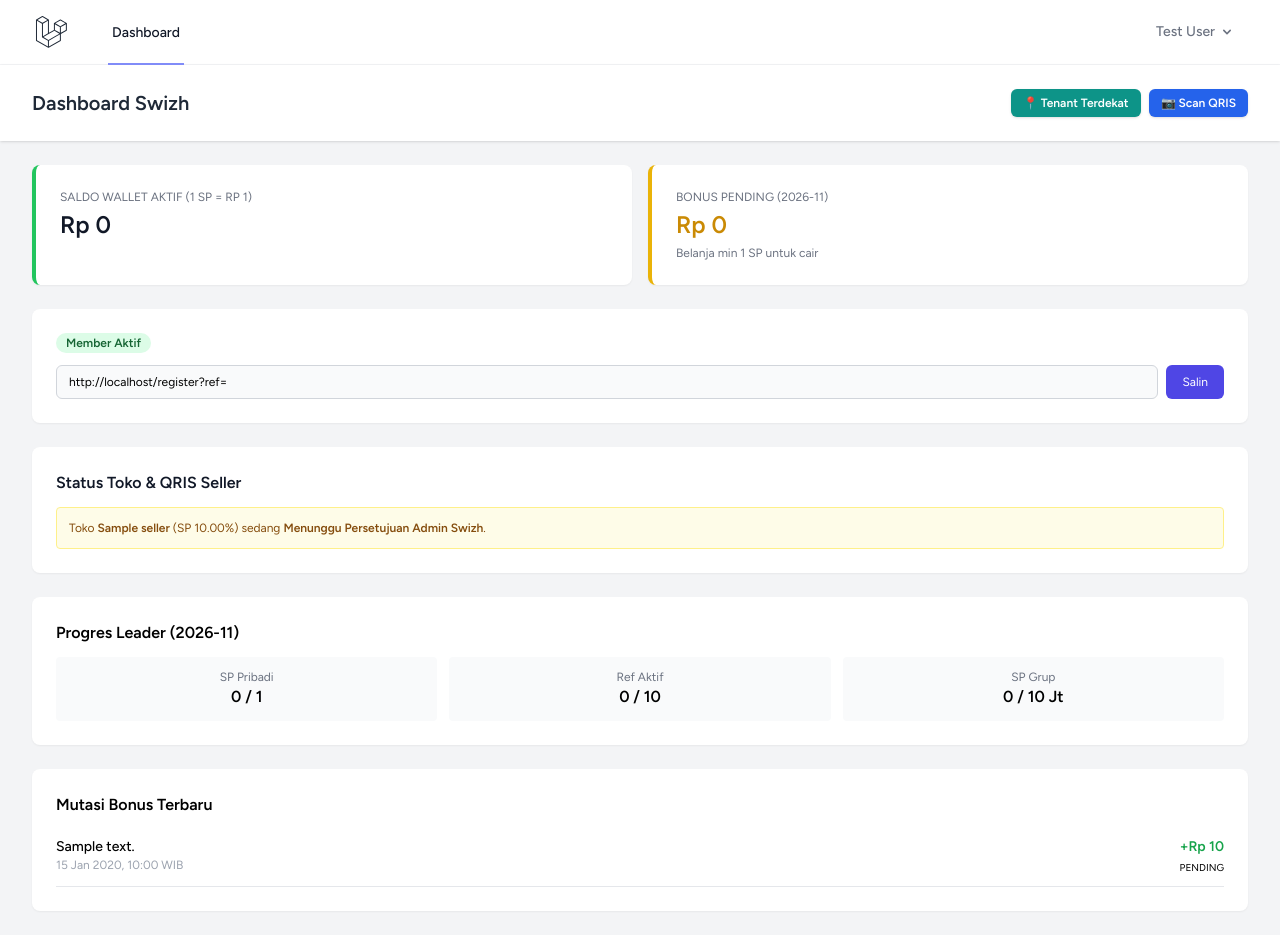
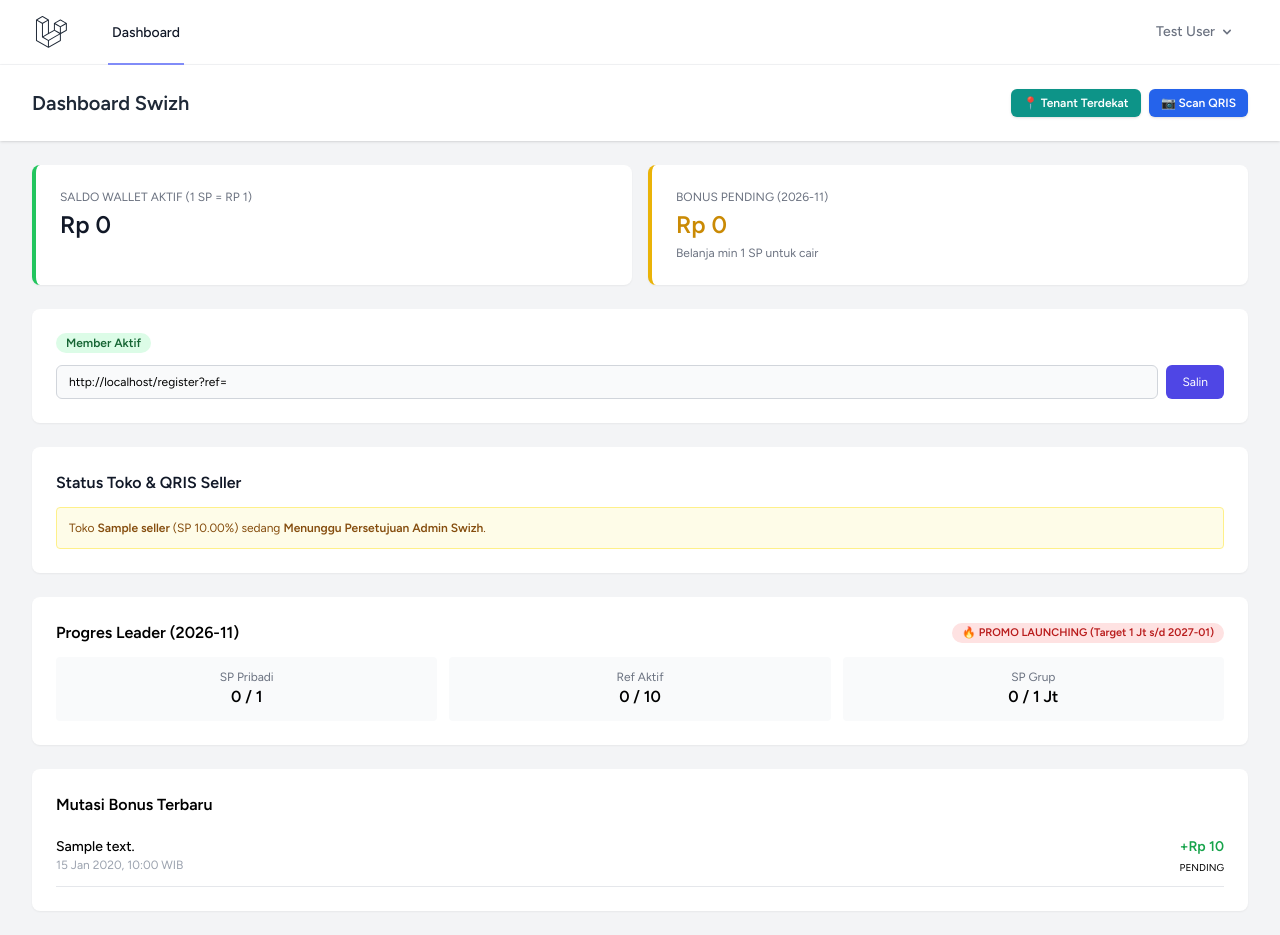
Before and after one commit to izunlaravel/Swizh, a Laravel app: page /dashboard in a window 1280 px wide. Run offline with Laravel 12, Linux system fonts and the light colour scheme; a user stored in the database is signed in; data comes from the database, SQL or seed files in the repository; tables that the repository leaves empty hold one stand-in row (values such as "Sample post"); style sheets or scripts are compiled from the project's sources.

Commit message:
tambah fitur promo launching syarat leader 1 juta SP

```diff
--- a/app/Services/SwizhPointService.php
+++ b/app/Services/SwizhPointService.php
@@ -62,6 +62,32 @@ class SwizhPointService
         });
     }
 
+    /**
+     * Tentukan target SP Grup Leader: 1 Juta saat Promo Launching, 10 Juta saat Normal
+     */
+    public function getRequiredLeaderGroupSp(string $period): array
+    {
+        $settings = DB::table('app_settings')->pluck('value', 'key');
+        $isPromoActive = ($settings['leader_promo_active'] ?? '0') === '1';
+        $promoUntil = $settings['leader_promo_until_month'] ?? '';
+        $promoTarget = (int) ($settings['leader_promo_group_sp'] ?? 1000000);
+        $normalTarget = (int) ($settings['leader_normal_group_sp'] ?? 10000000);
+
+        if ($isPromoActive && $period <= $promoUntil) {
+            return [
+                'target_sp' => $promoTarget,
+                'is_promo' => true,
+                'promo_until' => $promoUntil,
+            ];
+        }
+
+        return [
+            'target_sp' => $normalTarget,
+            'is_promo' => false,
+            'promo_until' => $promoUntil,
+        ];
+    }
+
     public function hasPersonalSp(int $userId, string $period): bool
     {
         return $this->getPersonalSp($userId, $period) >= 1;
@@ -101,13 +127,19 @@ class SwizhPointService
             }
         }
 
-        $isLeaderQualified = ($personalSp >= 1) && ($activeReferralsCount >= 10) && ($groupSp >= 10000000);
+        $leaderRule = $this->getRequiredLeaderGroupSp($period);
+        $requiredGroupSp = $leaderRule['target_sp'];
+
+        $isLeaderQualified = ($personalSp >= 1) && ($activeReferralsCount >= 10) && ($groupSp >= $requiredGroupSp);
 
         return [
             'period' => $period,
             'personal_sp' => $personalSp,
             'active_referrals' => $activeReferralsCount,
             'group_sp' => $groupSp,
+            'required_group_sp' => $requiredGroupSp,
+            'is_promo_leader' => $leaderRule['is_promo'],
+            'promo_until' => $leaderRule['promo_until'],
             'is_leader_qualified' => $isLeaderQualified,
         ];
     }
--- a/resources/views/admin/sellers.blade.php
+++ b/resources/views/admin/sellers.blade.php
@@ -22,6 +22,9 @@
                     <p class="text-2xl font-bold text-green-700 mt-1">Rp {{ number_format($leaderPoolRp, 0, ',', '.') }}</p>
                 </div>
             </div>
+
+            @php $sPromo = \Illuminate\Support\Facades\DB::table("app_settings")->pluck("value", "key"); @endphp
+            <div class="bg-white shadow-sm sm:rounded-lg p-6 border-l-4 border-red-500"><h3 class="font-semibold text-gray-900 mb-2">🔥 Pengaturan Promo Launching Syarat Leader</h3><form method="POST" action="{{ route('admin.promo.update') }}" class="grid grid-cols-1 md:grid-cols-4 gap-3 items-end">@csrf<div><label class="flex items-center gap-2 text-sm font-medium"><input type="checkbox" name="leader_promo_active" {{ ($sPromo["leader_promo_active"] ?? "0") === "1" ? "checked" : "" }}> Aktifkan Promo</label></div><div><label class="block text-xs text-gray-600">Target SP Grup Promo</label><input type="number" name="leader_promo_group_sp" value="{{ $sPromo["leader_promo_group_sp"] ?? 1000000 }}" class="mt-1 w-full text-sm border-gray-300 rounded-md"></div><div><label class="block text-xs text-gray-600">Berlaku s/d Bulan (YYYY-MM)</label><input type="text" name="leader_promo_until_month" value="{{ $sPromo["leader_promo_until_month"] ?? now()->addMonths(2)->format("Y-m") }}" class="mt-1 w-full text-sm border-gray-300 rounded-md"></div><div><button type="submit" style="background-color:#dc2626;color:#fff;" class="w-full py-2 text-xs font-bold rounded-md">Simpan Pengaturan Promo</button></div></form></div>
 
             <div class="bg-white shadow-sm sm:rounded-lg p-6 border-l-4 border-purple-600 flex flex-col md:flex-row justify-between items-center gap-4"><div><h3 class="font-semibold text-gray-900">Tutup Buku Bulanan Otomatis (Tgl 1 Pukul 00:05 WIB)</h3><p class="text-xs text-gray-500">Menghanguskan bonus pending, membagi Pool Leader 5%, dan menghitung pemenang Reward 10%.</p></div><form method="POST" action="{{ route('admin.closing.run') }}" onsubmit="return confirm('Yakin jalankan tutup buku untuk periode bulan berjalan?')">@csrf<button type="submit" style="background-color:#7c3aed;color:#fff;" class="px-4 py-2 text-xs font-bold rounded-md">🔒 Jalankan Tutup Buku Sekarang</button></form></div>
 
--- a/resources/views/dashboard.blade.php
+++ b/resources/views/dashboard.blade.php
@@ -109,11 +109,11 @@
             </div>
 
             <div class="bg-white shadow-sm sm:rounded-lg p-6">
-                <h3 class="font-semibold mb-3">Progres Leader ({{ $period }})</h3>
+                <div class="flex flex-wrap justify-between items-center gap-2 mb-3"><h3 class="font-semibold">Progres Leader ({{ $period }})</h3>@if($stats["is_promo_leader"])<span class="px-2.5 py-0.5 text-[11px] font-bold bg-red-100 text-red-700 rounded-full">🔥 PROMO LAUNCHING (Target 1 Jt s/d {{ $stats["promo_until"] }})</span>@endif</div>
                 <div class="grid grid-cols-3 gap-3 text-center">
                     <div class="p-3 bg-gray-50 rounded"><p class="text-xs text-gray-500">SP Pribadi</p><p class="font-bold">{{ number_format($stats['personal_sp'], 0, ',', '.') }} / 1</p></div>
                     <div class="p-3 bg-gray-50 rounded"><p class="text-xs text-gray-500">Ref Aktif</p><p class="font-bold">{{ $stats['active_referrals'] }} / 10</p></div>
-                    <div class="p-3 bg-gray-50 rounded"><p class="text-xs text-gray-500">SP Grup</p><p class="font-bold">{{ number_format($stats['group_sp'], 0, ',', '.') }} / 10 Jt</p></div>
+                    <div class="p-3 bg-gray-50 rounded"><p class="text-xs text-gray-500">SP Grup</p><p class="font-bold">{{ number_format($stats['group_sp'], 0, ',', '.') }} / {{ $stats['required_group_sp'] >= 1000000 ? ($stats['required_group_sp']/1000000) . ' Jt' : number_format($stats['required_group_sp'], 0, ',', '.') }}</p></div>
                 </div>
             </div>
 
--- a/routes/web.php
+++ b/routes/web.php
@@ -34,6 +34,7 @@ Route::middleware('auth')->group(function () {
         Route::patch('/sellers/{id}/approve-sp', [AdminSellerController::class, 'approveSpChange'])->name('sellers.approve_sp');
         Route::post('/simulate-transaction', [AdminSellerController::class, 'simulateTransaction'])->name('sellers.simulate');
         Route::post('/run-closing', [AdminSellerController::class, 'runClosing'])->name('closing.run');
+        Route::post('/update-promo', [AdminSellerController::class, 'updateLeaderPromo'])->name('promo.update');
     });
 });
 
```
Also changed, not shown: app/Http/Controllers/AdminSellerController.php (+9 -0 lines), database/migrations/2026_11_22_062117_create_app_settings_table.php (added).
